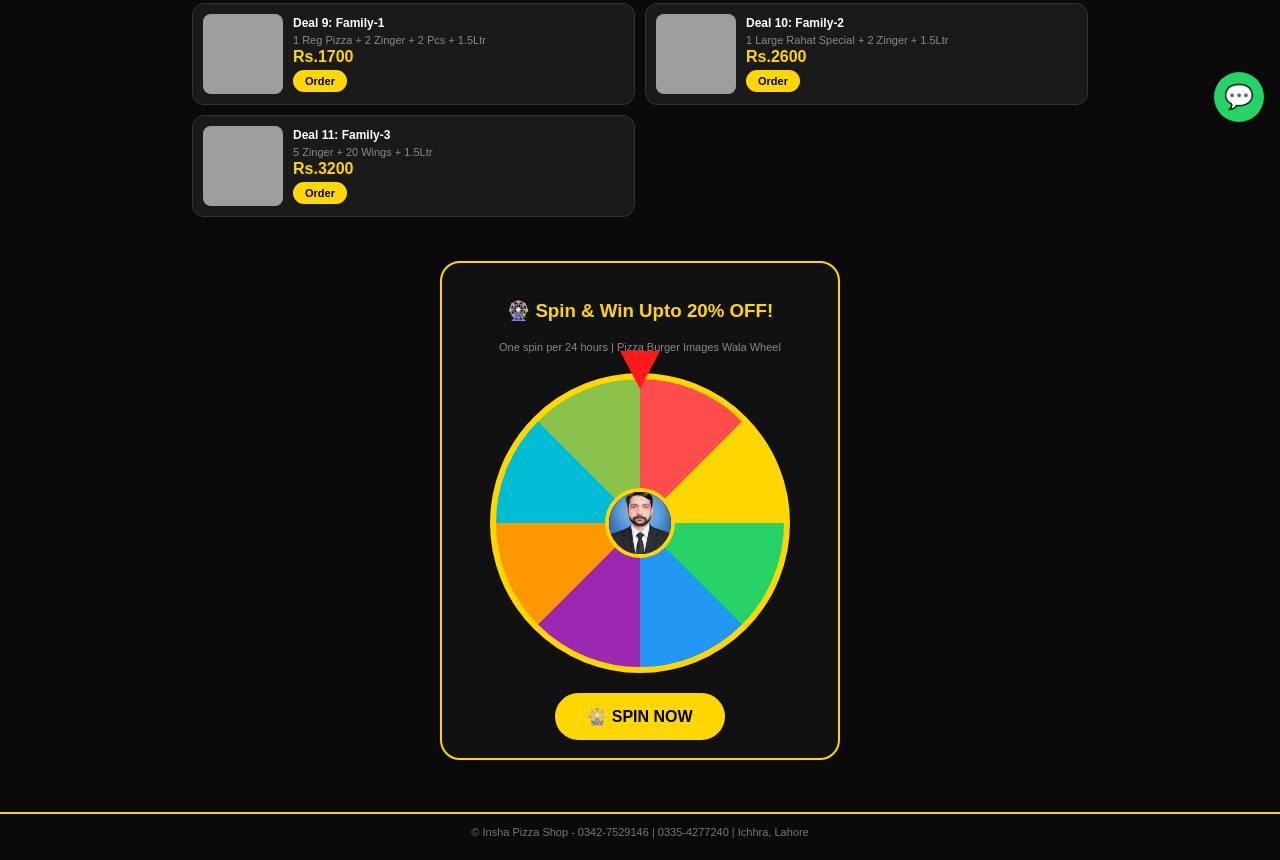
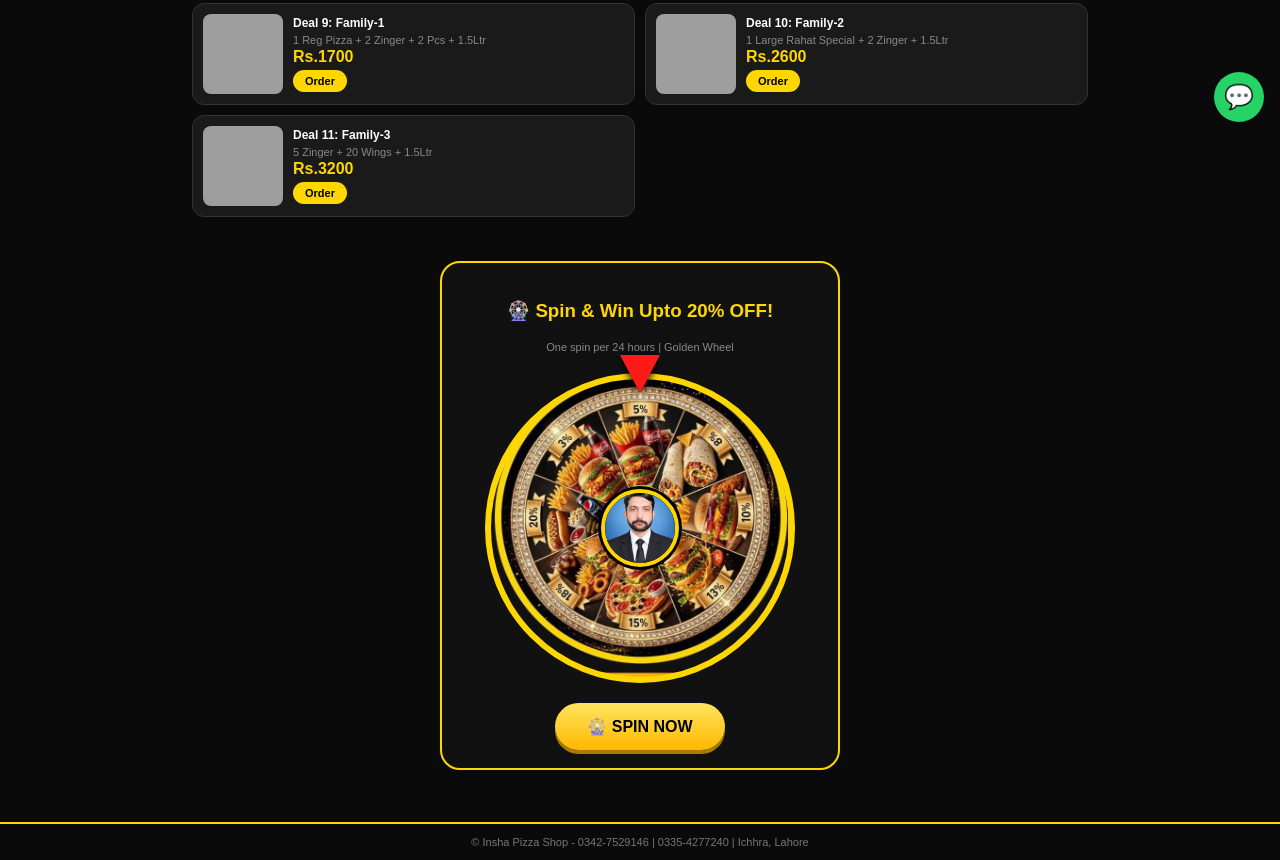
Before and after one commit to insha1218/Insha-Pizza-Shop, a plain HTML site: page index.html in a window 1280 px wide. Shown: the part 662-1522 px from the top of the page. Drawn offline with Linux system fonts and the light colour scheme; grey boxes are pictures that could not be loaded.

Commit message:
Update index.html

```diff
--- a/index.html
+++ b/index.html
@@ -4,6 +4,7 @@
 <meta charset="UTF-8">
 <meta name="viewport" content="width=device-width, initial-scale=1.0">
 <title>Insha Pizza Shop - Lahore | Best Pizza & Deals</title>
+<meta name="description" content="Insha Pizza Shop Lahore - Best Pizza, Zinger, Broast, Family Deals. Spin & Win upto 20% OFF.">
 <style>
 :root{--gold:#FFD700}
 *{box-sizing:border-box} body{margin:0;font-family:Arial,sans-serif;background:#0a0a0a;color:#fff}
@@ -25,15 +26,11 @@ header h1{color:var(--gold);margin:0;font-size:19px;cursor:pointer}
 .price{color:var(--gold);font-weight:bold}
 .obtn{background:var(--gold);color:#000;border:none;padding:5px 12px;border-radius:20px;font-size:11px;font-weight:bold;cursor:pointer;margin-top:4px}
 .wheel-box{border:2px solid var(--gold);border-radius:20px;padding:18px;text-align:center;max-width:400px;margin:20px auto;background:#111}
-.wrap{position:relative;width:300px;height:300px;margin:20px auto}
-#wheel{width:100%;height:100%;border-radius:50%;border:6px solid var(--gold);position:relative;z-index:1;overflow:hidden;transition:transform 5s cubic-bezier(.17,.67,.12,.99);background:conic-gradient(#ff4d4d 0 45deg,#FFD700 45deg 90deg,#25D366 90deg 135deg,#2196F3 135deg 180deg,#9C27B0 180deg 225deg,#FF9800 225deg 270deg,#00BCD4 270deg 315deg,#8BC34A 315deg 360deg)}
-.wheel-label{position:absolute;width:100%;height:100%;top:0;left:0;z-index:3}
-.wheel-label span{position:absolute;left:50%;top:6px;transform-origin:50% 142px;font-weight:900;color:#fff;font-size:15px;text-shadow:1px 1px 3px #000;background:rgba(0,0,0,.55);padding:1px 5px;border-radius:10px}
-.wheel-food{position:absolute;width:100%;height:100%;top:0;left:0;z-index:2}
-.wheel-food img{position:absolute;left:50%;top:50%;width:44px;height:44px;border-radius:50%;object-fit:cover;border:2px solid #fff;box-shadow:0 2px 6px #000}
-#pointer{position:absolute;top:-22px;left:50%;transform:translateX(-50%);width:0;height:0;border-left:20px solid transparent;border-right:20px solid transparent;border-top:38px solid #ff1a1a;z-index:20}
-#ownerCenter{position:absolute;top:50%;left:50%;transform:translate(-50%,-50%);width:70px;height:70px;border-radius:50%;border:4px solid var(--gold);object-fit:cover;z-index:10;background:#000}
-#spinBtn{padding:14px 32px;border:none;border-radius:30px;background:var(--gold);color:#000;font-weight:900;font-size:16px;cursor:pointer}
+.wrap{position:relative;width:310px;height:310px;margin:20px auto}
+#wheel{width:100%;height:100%;border-radius:50%;border:6px solid var(--gold);position:relative;z-index:1;overflow:hidden;transition:transform 5s cubic-bezier(.17,.67,.12,.99);background-image:url('wheel.jpg');background-size:cover;background-position:center;background-color:#111}
+#pointer{position:absolute;top:-18px;left:50%;transform:translateX(-50%);width:0;height:0;border-left:20px solid transparent;border-right:20px solid transparent;border-top:38px solid #ff1a1a;z-index:20;filter:drop-shadow(0 2px 4px #000)}
+#ownerCenter{position:absolute;top:50%;left:50%;transform:translate(-50%,-50%);width:78px;height:78px;border-radius:50%;border:4px solid var(--gold);object-fit:cover;z-index:10;background:#000;box-shadow:0 0 0 3px #000}
+#spinBtn{padding:14px 32px;border:none;border-radius:30px;background:var(--gold);background:linear-gradient(#FFE45E,#FFB800);color:#000;font-weight:900;font-size:16px;cursor:pointer;box-shadow:0 4px 0 #a67c00}
 #spinBtn:disabled{opacity:.5}
 .result{background:#222;border:1px solid #444;border-radius:12px;padding:12px;margin-top:14px}
 .result input,.result select{width:100%;padding:10px;margin:6px 0;border-radius:8px;border:1px solid #444;background:#000;color:#fff}
@@ -79,10 +76,10 @@ footer{text-align:center;color:#777;font-size:11px;padding:12px;border-top:2px s
 <div class="section">
 <div class="wheel-box">
 <h3>🎡 Spin & Win Upto 20% OFF!</h3>
-<p style="font-size:11px;color:#888">One spin per 24 hours | Pizza Burger Images Wala Wheel</p>
+<p style="font-size:11px;color:#888">One spin per 24 hours | Golden Wheel</p>
 <div class="wrap">
 <div id="pointer"></div>
-<div id="wheel"><div class="wheel-food" id="wheelFood"></div><div class="wheel-label" id="wheelLabels"></div></div>
+<div id="wheel"></div>
 <img id="ownerCenter" src="owner.jpg" alt="Owner Shoaib">
 </div>
 <button id="spinBtn" onclick="spin()">🎡 SPIN NOW</button>
@@ -133,18 +130,16 @@ footer{text-align:center;color:#777;font-size:11px;padding:12px;border-top:2px s
 <script>
 var GOOGLE_SHEET_URL = "";
 var DEAL_PRICES = {"Deal 1":600,"Deal 2":800,"Deal 3":2000,"Deal 4":800,"Deal 5":2650,"Deal 6":1450,"Deal 7":1800,"Deal 8":2500,"Deal 9":1700,"Deal 10":2600,"Deal 11":3200};
-var WHEEL_ORDER = ["3%","20%","18%","15%","13%","10%","8%","5%"];
-var FOOD_IMGS = ["https://images.unsplash.com/photo-1513104890138-7c749659a591?w=200&q=80","https://images.unsplash.com/photo-1568909344668-6f14a07b56a0?w=200&q=80","https://images.unsplash.com/photo-1565299624946-b28f40a0ae38?w=200&q=80","https://images.unsplash.com/photo-1555939594-58d7cb561ad1?w=200&q=80","https://images.unsplash.com/photo-1529006557810-274b9b2fc783?w=200&q=80","https://images.unsplash.com/photo-1571091718767-18b5b1457add?w=200&q=80","https://images.unsplash.com/photo-1626645738196-c2a7c87a8f58?w=200&q=80","https://images.unsplash.com/photo-1551782450-a2132b4ba21d?w=200&q=80"];
-var ANGLE_FOR = {"3%":337.5,"20%":292.5,"18%":247.5,"15%":202.5,"13%":157.5,"10%":112.5,"8%":67.5,"5%":22.5};
+// Is wali photo me oopar 5% hai, phir clockwise 8%,10%,13%,15%,18%,20%,3% hai - is hisab se angle fix kiya hai
+var ANGLE_FOR = {"5%":0,"8%":315,"10%":270,"13%":225,"15%":180,"18%":135,"20%":90,"3%":45};
 var prizes = [{label:"20%",w:2,gift:"🎉 JACKPOT 20% OFF!"},{label:"18%",w:5,gift:"🔥 18% OFF!"},{label:"15%",w:10,gift:"15% OFF!"},{label:"13%",w:12,gift:"13% OFF!"},{label:"10%",w:18,gift:"10% OFF!"},{label:"8%",w:20,gift:"8% OFF!"},{label:"5%",w:25,gift:"5% OFF!"},{label:"3%",w:30,gift:"3% OFF!"}];
-(function(){var c=document.getElementById('wheelLabels');var f=document.getElementById('wheelFood');var h='';var fh='';WHEEL_ORDER.forEach(function(l,i){var ang=i*45+22.5;h+='<span style="transform:translateX(-50%) rotate('+ang+'deg)">'+l+'</span>';fh+='<img src="'+FOOD_IMGS[i]+'" style="transform:translate(-50%,-50%) rotate('+ang+'deg) translateY(-102px) rotate('+(-ang)+'deg)">';});c.innerHTML=h;f.innerHTML=fh;})();
 var rot=0,spinning=false,lastWin=null,lastCode=null;
 function getRemain(){var last=parseInt(localStorage.getItem('insha_last_spin')||'0');if(!last) return 0;var d=Date.now()-last;var lim=24*60*60*1000;if(d>=lim) return 0;return lim-d;}
 function fmt(ms){var s=Math.floor(ms/1000);var h=Math.floor(s/3600);s%=3600;var m=Math.floor(s/60);s%=60;return h+"h "+m+"m "+s+"s";}
 function updTimer(){var rem=getRemain();var t=document.getElementById('timer');var b=document.getElementById('spinBtn');if(rem>0){t.style.display='block';t.innerHTML='Already Spun! Next in: '+fmt(rem);b.disabled=true;b.innerText='Already Spun';}else{t.style.display='none';b.disabled=false;b.innerText='🎡 SPIN NOW';}}
 setInterval(updTimer,1000);updTimer();
 function pick(){var tot=0;prizes.forEach(function(p){tot+=p.w});var r=Math.random()*tot;for(var i=0;i<prizes.length;i++){if(r<prizes[i].w) return prizes[i];r-=prizes[i].w;}return prizes[prizes.length-1];}
-function spin(){if(spinning) return;var rem=getRemain();if(rem>0){alert('Already Spun! Wait '+fmt(rem));return;}spinning=true;var btn=document.getElementById('spinBtn');btn.disabled=true;btn.innerText='Spinning...';var chosen=pick();lastWin=chosen;lastCode=Math.floor(1000+Math.random()*9000).toString();var base=ANGLE_FOR[chosen.label];var wheel=document.getElementById('wheel');rot=rot+360*8+base+Math.floor(Math.random()*10);wheel.style.transform='rotate('+rot+'deg)';setTimeout(function(){document.getElementById('result').style.display='block';document.getElementById('winText').innerText=chosen.label+' OFF';document.getElementById('giftText').innerText=chosen.gift;document.getElementById('codeText').innerText=lastCode;calcBill();localStorage.setItem('insha_last_spin',Date.now().toString());spinning=false;updTimer();document.getElementById('result').scrollIntoView({behavior:'smooth'});},5100);}
+function spin(){if(spinning) return;var rem=getRemain();if(rem>0){alert('Already Spun! Wait '+fmt(rem));return;}spinning=true;var btn=document.getElementById('spinBtn');btn.disabled=true;btn.innerText='Spinning...';var chosen=pick();lastWin=chosen;lastCode=Math.floor(1000+Math.random()*9000).toString();var base=ANGLE_FOR[chosen.label];var wheel=document.getElementById('wheel');rot=rot+360*8+base+Math.floor(Math.random()*8);wheel.style.transform='rotate('+rot+'deg)';setTimeout(function(){document.getElementById('result').style.display='block';document.getElementById('winText').innerText=chosen.label+' OFF';document.getElementById('giftText').innerText=chosen.gift;document.getElementById('codeText').innerText=lastCode;calcBill();localStorage.setItem('insha_last_spin',Date.now().toString());spinning=false;updTimer();document.getElementById('result').scrollIntoView({behavior:'smooth'});},5100);}
 function calcBill(){var d=document.getElementById('dealSelect').value;var box=document.getElementById('billBox');if(!d||!lastWin){box.style.display='none';return;}var orig=DEAL_PRICES[d];var disc=Math.round(orig*parseInt(lastWin.label)/100);var total=orig-disc;box.style.display='block';box.innerHTML='🧾 <b>Your Bill</b><br>Deal: '+d+'<br>Original Price: Rs.'+orig+'<br>Discount ('+lastWin.label+' OFF): - Rs.'+disc+'<br>Delivery: <b>FREE</b><br><hr><b>Total to Pay: Rs.'+total+'</b> (Cash on Delivery)';return total;}
 function saveToSheet(data){if(!GOOGLE_SHEET_URL) return;try{fetch(GOOGLE_SHEET_URL,{method:'POST',mode:'no-cors',headers:{'Content-Type':'application/json'},body:JSON.stringify(data)});}catch(e){}}
 function claim(){var n=document.getElementById('custName').value.trim();var p=document.getElementById('custPhone').value.trim();var d=document.getElementById('dealSelect').value;var l=document.getElementById('custLocation').value.trim();if(!n||!p||!d||!l){alert('Please fill Name, Phone, Deal No & Location');return;}if(p.length<10){alert('Valid WhatsApp number likhein');return;}var total=calcBill();var all=JSON.parse(localStorage.getItem('insha_shop_data')||'[]');var rec={name:n,phone:p,win:lastWin.label,code:lastCode,deal:d,location:l,total:total,date:new Date().toLocaleString(),used:false};all.push(rec);localStorage.setItem('insha_shop_data',JSON.stringify(all));saveToSheet(rec);var msg='Salam Shoaib Bhai%0A%0A🎉 Thanks for discount offer%0AName: '+encodeURIComponent(n)+'%0APhone: '+encodeURIComponent(p)+'%0AWin: '+encodeURIComponent(lastWin.label)+' OFF%0ACode: '+encodeURIComponent(lastCode)+'%0ADeal: '+encodeURIComponent(d)+'%0AOriginal: Rs.'+DEAL_PRICES[d]+'%0ATotal to Pay: Rs.'+total+'%0ALocation: '+encodeURIComponent(l)+'%0A%0APlease deliver our order.';window.open('https://wa.me/923427529146?text='+msg,'_blank');}
@@ -155,4 +150,11 @@ if(location.search.includes('admin=1218')) setTimeout(openAdmin,500);
 function openAdmin(){document.getElementById('adminPanel').classList.add('open');}
 function closeAdmin(){document.getElementById('adminPanel').classList.remove('open');}
 function checkAdmin(){if(document.getElementById('adminPass').value==='1218'){document.getElementById('loginBox').style.display='none';document.getElementById('dataBox').style.display='block';loadData();}else alert('Wrong Password!');}
-function loadData(){var all=JSON.parse(localStorage.getItem('insha_shop_data')||'[]');document.getElementById('totalCount').innerText='Total Customers: '+all.length;var h='<table style="width:100%;font-size:11px;border-collapse:collapse"><tr style="background:#222"><th style="padding:4px;border:1px solid #333">Code</th><th>Name</th><th>Phone</th><th>Win</th><th>Deal</th><th>Total</th><th>Location</th></tr>';all.slice().reverse().forEach(function(r){h+='<tr><td style="padding:4px;border:1px solid #222">'+r.code+'</td><td style="padding:4px;border:1px solid #222">'+r.name+'</td><td style="padding:4px;border:1px solid #222">'+r.phone+'</td><td style="padding:4px;border:1px solid #222;color:gold">'+r.win+'</td><td style="padding:4px;border:1px solid #222">'+r.deal+'</td><td style="padding:4px;border:1px solid #222">'+(r.total||'')+'</td><td style="padding:4px;border:1px so
+function loadData(){var all=JSON.parse(localStorage.getItem('insha_shop_data')||'[]');document.getElementById('totalCount').innerText='Total Customers: '+all.length;var h='<table style="width:100%;font-size:11px;border-collapse:collapse"><tr style="background:#222"><th style="padding:4px;border:1px solid #333">Code</th><th>Name</th><th>Phone</th><th>Win</th><th>Deal</th><th>Total</th><th>Location</th></tr>';all.slice().reverse().forEach(function(r){h+='<tr><td style="padding:4px;border:1px solid #222">'+r.code+'</td><td style="padding:4px;border:1px solid #222">'+r.name+'</td><td style="padding:4px;border:1px solid #222">'+r.phone+'</td><td style="padding:4px;border:1px solid #222;color:gold">'+r.win+'</td><td style="padding:4px;border:1px solid #222">'+r.deal+'</td><td style="padding:4px;border:1px solid #222">'+(r.total||'')+'</td><td style="padding:4px;border:1px solid #222">'+r.location+'</td></tr>'});h+='</table>';document.getElementById('dataList').innerHTML=h;}
+function verifyCode(){var code=document.getElementById('verifyInput').value.trim();var all=JSON.parse(localStorage.getItem('insha_shop_data')||'[]');var f=all.find(function(r){return r.code===code});var res=document.getElementById('verifyResult');if(!f){res.innerHTML='❌ Invalid Code! Jali hai.';return;}res.innerHTML='✅ VALID!<br>Name: '+f.name+'<br>Phone: '+f.phone+'<br>Win: '+f.win+'<br>Deal: '+f.deal+'<br>Total: Rs.'+(f.total||'')+'<br>Location: '+f.location;}
+function exportCSV(){var all=JSON.parse(localStorage.getItem('insha_shop_data')||'[]');var csv='Name,Phone,Win,Code,Deal,Total,Location,Date\n';all.forEach(function(r){csv+='"'+r.name+'","'+r.phone+'","'+r.win+'","'+r.code+'","'+r.deal+'","'+(r.total||'')+'","'+r.location+'","'+r.date+'"\n'});var b=new Blob([csv],{type:'text/csv'});var a=document.createElement('a');a.href=URL.createObjectURL(b);a.download='Customers.csv';a.click();}
+function clearAll(){if(confirm('Clear all data?')){localStorage.removeItem('insha_shop_data');localStorage.removeItem('insha_last_spin');location.reload();}}
+if(location.search.includes('clear')){localStorage.removeItem('insha_last_spin');}
+</script>
+</body>
+</html>
```
